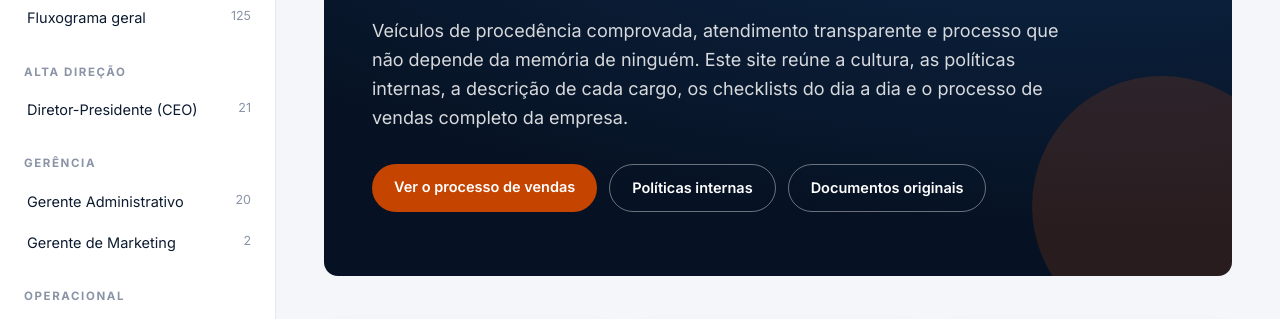
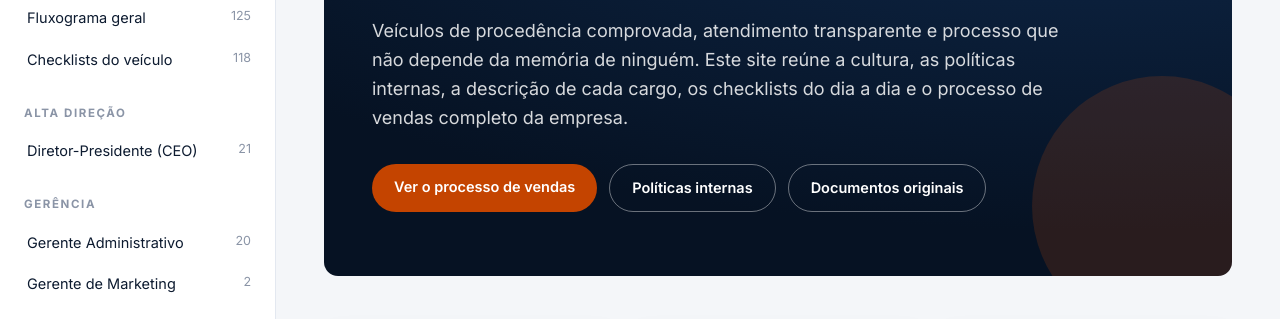
Before and after one commit to jsimaoneto/ccc-motorbr, a plain HTML site: page index.html in a window 1280 px wide. Shown: the part 291-610 px from the top of the page. Drawn offline with nearby package versions, Linux system fonts and the light colour scheme.

Commit message:
Pagina Checklists do veiculo, com consulta e download das folhas
Os dois checklists do sistema do fluxograma (vistoria, 78 itens; recebimento,
40 itens) agora tambem ficam aqui para consulta, com o PDF em branco para
imprimir e o exemplo preenchido. Itens em dados/checklists.json, exportados
do codigo do fluxograma para nao divergirem.

Co-Authored-By: Claude Opus 5 <noreply@anthropic.com>

```diff
--- a/css/estilo.css
+++ b/css/estilo.css
@@ -324,3 +324,8 @@ details.fase .miolo { padding: var(--e5); }
   .conteudo { max-width: none; padding: 0; }
   details.fase { break-inside: avoid; }
 }
+
+/* ------------------------------------------------- checklists do veículo */
+.lista-ck { margin: 0; padding-left: var(--e5); }
+.lista-ck li { margin-bottom: 5px; font-size: 14.5px; }
+.lista-ck li::marker { color: var(--laranja); }
--- /dev/null
+++ b/dados/checklists.json
@@ -0,0 +1,228 @@
+{
+ "vistoria": {
+  "nome": "Checklist de vistoria do veiculo de passeio",
+  "total": 78,
+  "grupos": [
+   {
+    "t": "Condições gerais",
+    "legenda": "B bom / M médio / R ruim",
+    "itens": [
+     "Limpeza externa (lavagem, vidros, rodas)",
+     "Limpeza interna (bancos, carpete, painel, odor)",
+     "Pintura e lataria (riscos, amassados, tom)",
+     "Pneus dianteiros (sulco, desgaste, calibragem)",
+     "Pneus traseiros (sulco, desgaste, calibragem)",
+     "Estepe (estado, calibragem, fixação)",
+     "Palhetas do limpador",
+     "Bateria (idade, terminais, fixação)"
+    ]
+   },
+   {
+    "t": "Luzes dianteiras",
+    "legenda": "S sim / N não / NA não se aplica",
+    "itens": [
+     "Farol baixo direito",
+     "Farol baixo esquerdo",
+     "Farol alto direito",
+     "Farol alto esquerdo",
+     "Seta dianteira direita",
+     "Seta dianteira esquerda",
+     "Neblina direita",
+     "Neblina esquerda",
+     "Luz diurna (DRL) / meia-luz"
+    ]
+   },
+   {
+    "t": "Luzes traseiras",
+    "legenda": "S sim / N não / NA não se aplica",
+    "itens": [
+     "Luz da placa",
+     "Lanterna direita",
+     "Lanterna esquerda",
+     "Luz de freio direita",
+     "Luz de freio esquerda",
+     "Brake light (terceira luz de freio)",
+     "Luz de ré direita",
+     "Luz de ré esquerda",
+     "Seta traseira direita",
+     "Seta traseira esquerda",
+     "Pisca-alerta nas quatro luzes"
+    ]
+   },
+   {
+    "t": "Segurança e itens obrigatórios",
+    "legenda": "S sim / N não / NA não se aplica",
+    "itens": [
+     "Cintos de segurança de todos os lugares (trava e recolhimento)",
+     "Buzina",
+     "Triângulo de sinalização",
+     "Macaco",
+     "Chave de roda",
+     "Extintor (quando exigido para o veículo)",
+     "Documento do veículo (CRLV) dentro do carro",
+     "Licenciamento do exercício em dia",
+     "Retrovisor interno",
+     "Retrovisor externo direito",
+     "Retrovisor externo esquerdo",
+     "Travas e fechaduras das portas e do porta-malas",
+     "Alarme e chave / controle remoto",
+     "Chave reserva",
+     "Painel sem luz de advertência acesa (injeção, ABS, airbag, freio)",
+     "Limpadores e lavador do para-brisa",
+     "Desembaçador traseiro",
+     "Vidros elétricos nas quatro portas",
+     "Cadeirinha / fixação Isofix (quando houver)"
+    ]
+   },
+   {
+    "t": "Motor e níveis",
+    "legenda": "S sim / N não / NA não se aplica",
+    "itens": [
+     "Óleo do motor (nível e aspecto)",
+     "Água do radiador / reservatório de expansão",
+     "Água do lavador do para-brisa",
+     "Óleo do freio",
+     "Fluido da direção hidráulica (quando houver)",
+     "Correias e mangueiras",
+     "Partida a frio sem ruído ou fumaça anormal",
+     "Marcha lenta estável",
+     "Sem vazamento no chão do box",
+     "Escapamento sem furo ou fumaça anormal"
+    ]
+   },
+   {
+    "t": "Direção e freios (test drive)",
+    "legenda": "S sim / N não / NA não se aplica",
+    "itens": [
+     "Acelerador com resposta normal",
+     "Embreagem / câmbio passando todas as marchas",
+     "Freio de serviço sem puxar para o lado e sem ruído",
+     "Freio de estacionamento segurando o carro",
+     "Direção alinhada e sem folga",
+     "Suspensão sem batida ou ruído",
+     "Sem trepidação em velocidade de rodovia"
+    ]
+   },
+   {
+    "t": "Interior e conforto",
+    "legenda": "S sim / N não / NA não se aplica",
+    "itens": [
+     "Ar-condicionado gelando e ventilação em todas as velocidades",
+     "Multimídia, som e alto-falantes",
+     "Câmera de ré e sensores de estacionamento",
+     "Comandos do volante e computador de bordo",
+     "Tomadas 12 V / USB e carregador",
+     "Bancos (regulagem, rebatimento, acabamentos)",
+     "Tapetes e forração do porta-malas"
+    ]
+   },
+   {
+    "t": "Documentação e pendências",
+    "legenda": "S sim / N não / NA não se aplica",
+    "itens": [
+     "Placa e chassi conferidos com o CRLV",
+     "Etiquetas dos vidros sem sinal de adulteração",
+     "IPVA do exercício quitado",
+     "Multas consultadas",
+     "Recall pendente consultado no site da montadora",
+     "Laudo cautelar no prontuário",
+     "Manual do proprietário e revisões"
+    ]
+   }
+  ]
+ },
+ "recebimento": {
+  "nome": "Checklist de recebimento do veiculo",
+  "total": 40,
+  "grupos": [
+   {
+    "t": "Lataria e pintura",
+    "legenda": "C conforme / R precisa de reparo / NA nao se aplica",
+    "itens": [
+     "Para-choque dianteiro e traseiro: trincas, folgas, pintura",
+     "Capô, teto e tampa traseira: amassados, desalinhamento",
+     "Portas e laterais: amassados, riscos, diferença de tom de pintura",
+     "Frisos, emblemas e grade",
+     "Sinais de repintura, massa ou desalinhamento de porta (indício de batida)",
+     "Assoalho e estrutura por baixo: ferrugem, amassados, reparo"
+    ]
+   },
+   {
+    "t": "Vidros, faróis e retrovisores",
+    "legenda": "C conforme / R precisa de reparo / NA nao se aplica",
+    "itens": [
+     "Para-brisa e vidros: trincas, lascas, riscos profundos",
+     "Vidros elétricos subindo e descendo nas quatro portas",
+     "Faróis, lanternas, setas, luz de freio e ré funcionando",
+     "Faróis embaçados ou amarelados",
+     "Retrovisores: regulagem elétrica, rebatimento, carcaça"
+    ]
+   },
+   {
+    "t": "Pneus, rodas e freios",
+    "legenda": "C conforme / R precisa de reparo / NA nao se aplica",
+    "itens": [
+     "Profundidade do sulco dos quatro pneus (mínimo 1,6 mm) e marca/medida iguais",
+     "Pneus com bolha, corte, desgaste irregular ou mais de 5 anos de fabricação",
+     "Rodas: empenadas, raspadas, calotas",
+     "Estepe, chave de roda, triângulo e macaco",
+     "Pastilhas, discos e freio de estacionamento"
+    ]
+   },
+   {
+    "t": "Interior",
+    "legenda": "C conforme / R precisa de reparo / NA nao se aplica",
+    "itens": [
+     "Bancos e forração: rasgos, manchas, queimaduras",
+     "Cheiro de mofo, cigarro ou umidade (sinal de infiltração ou enchente)",
+     "Carpete e porta-malas: umidade, ferrugem, marca de água",
+     "Painéis das portas, teto e acabamentos soltos",
+     "Tapetes, manual do proprietário e chave reserva"
+    ]
+   },
+   {
+    "t": "Painel e eletrônica",
+    "legenda": "C conforme / R precisa de reparo / NA nao se aplica",
+    "itens": [
+     "Luzes de advertência no painel depois de ligar (injeção, ABS, airbag, freio)",
+     "Ar-condicionado gelando e ventilação em todas as velocidades",
+     "Multimídia, som, câmera de ré e sensores",
+     "Travas, alarme, chaves e comandos do volante",
+     "Quilometragem registrada e combustível no tanque"
+    ]
+   },
+   {
+    "t": "Mecânica e test drive",
+    "legenda": "C conforme / R precisa de reparo / NA nao se aplica",
+    "itens": [
+     "Partida a frio: ruído, fumaça, marcha lenta",
+     "Níveis e vazamentos: óleo do motor, água, freio, direção, câmbio",
+     "Correias, mangueiras, bateria e terminais",
+     "Test drive: câmbio passando as marchas, embreagem, trepidação",
+     "Test drive: direção alinhada, suspensão sem ruído, freio sem puxar para o lado",
+     "Escapamento e emissão aparente de fumaça"
+    ]
+   },
+   {
+    "t": "Leitura de falhas (scanner)",
+    "legenda": "C conforme / R precisa de reparo / NA nao se aplica",
+    "itens": [
+     "Scanner conectado e relatório de falhas tirado",
+     "Falhas ativas anotadas e orçadas",
+     "Falhas apagadas só depois do registro no prontuário",
+     "Recall pendente consultado no site da montadora"
+    ]
+   },
+   {
+    "t": "Documentação na chegada",
+    "legenda": "C conforme / R precisa de reparo / NA nao se aplica",
+    "itens": [
+     "CRLV / CRV em mãos e conferido com a placa e o chassi",
+     "Chassi e etiquetas dos vidros sem sinal de adulteração",
+     "IPVA, licenciamento e multas conferidos",
+     "Laudo cautelar solicitado"
+    ]
+   }
+  ]
+ }
+}
--- a/js/app.js
+++ b/js/app.js
@@ -13,9 +13,9 @@ const NIVEIS = ['Alta Direção', 'Gerência', 'Operacional', 'Suporte Administr
 
 /* ------------------------------------------------------------------ carga */
 async function carregar() {
-  const nomes = ['manual', 'cargos', 'processo', 'treinamentos', 'documentos', 'downloads'];
+  const nomes = ['manual', 'cargos', 'processo', 'treinamentos', 'documentos', 'downloads', 'checklists'];
   const partes = await Promise.all(
-    nomes.map(n => fetch(`dados/${n}.json?v=5`).then(r => {
+    nomes.map(n => fetch(`dados/${n}.json?v=6`).then(r => {
       if (!r.ok) throw new Error(`${n}.json: ${r.status}`);
       return r.json();
     }))
@@ -34,7 +34,9 @@ function montarMenu() {
     <a href="#/cultura" data-rota="cultura">Cultura e valores</a>
     <a href="#/politicas" data-rota="politicas">Políticas internas<span class="conta">${D.manual.politicas.length}</span></a>
     <div class="secao">Processo de vendas</div>
-    <a href="#/processo" data-rota="processo">Fluxograma geral<span class="conta">${D.processo.total}</span></a>`;
+    <a href="#/processo" data-rota="processo">Fluxograma geral<span class="conta">${D.processo.total}</span></a>
+    <a href="#/checklists" data-rota="checklists">Checklists do veículo<span class="conta">${
+      D.checklists.vistoria.total + D.checklists.recebimento.total}</span></a>`;
 
   NIVEIS.forEach(nivel => {
     const lista = porNivel[nivel] || [];
@@ -555,6 +557,61 @@ function paginaDocumentos() {
   </section>`;
 }
 
+/* ------------------------------------------------------- checklists do veiculo */
+const ARQ_CK = {
+  vistoria: { branco: 'arquivos/Checklist-Vistoria-MotorBR-branco.pdf',
+              exemplo: 'arquivos/Checklist-Vistoria-MotorBR-exemplo.pdf',
+              quando: 'Conferencia de rotina antes de test drive, translado, entrega ao cliente e devolucao.' },
+  recebimento: { branco: 'arquivos/Checklist-Recebimento-MotorBR-branco.pdf', exemplo: '',
+                 quando: 'Avaliacao tecnica na chegada do carro, antes de entrar no estoque.' },
+};
+
+function paginaChecklists() {
+  const ck = D.checklists;
+  const total = ck.vistoria.total + ck.recebimento.total;
+  const bloco = (id) => {
+    const c = ck[id]; const a = ARQ_CK[id];
+    return `
+    <section class="bloco" id="ck-${id}">
+      <h2>${esc(c.nome)}</h2>
+      <hr class="filete">
+      <p class="abertura">${esc(a.quando)} ${c.total} itens em ${c.grupos.length} grupos.</p>
+      <p style="margin-top:var(--e4)">
+        <a class="atalho" href="${a.branco}" download>Baixar folha em branco (PDF)</a>
+        ${a.exemplo ? `<a class="atalho" href="${a.exemplo}" target="_blank" rel="noopener">Ver exemplo preenchido ↗</a>` : ''}
+      </p>
+      ${c.grupos.map((g, i) => `
+        <details class="fase">
+          <summary>
+            <span class="numero">${i + 1}</span>
+            <span class="titulo-fase">${esc(g.t)}
+              <small>${g.itens.length} itens · ${esc(g.legenda)}</small>
+            </span>
+          </summary>
+          <div class="miolo">
+            <ul class="lista-ck">${g.itens.map((it) => `<li>${esc(it)}</li>`).join('')}</ul>
+          </div>
+        </details>`).join('')}
+    </section>`;
+  };
+  return `
+  <p class="trilha"><a href="#/inicio">Início</a> › Checklists do veículo</p>
+  <p class="rotulo">Conferência do veículo</p>
+  <h1>Checklists do veículo</h1>
+  <hr class="filete">
+  <p class="abertura">Os dois modelos de conferência usados na loja, ${total} itens no total.
+     Aqui você consulta os itens e baixa a folha em branco para imprimir. Para preencher e guardar
+     na ficha do carro, use o sistema do fluxograma.</p>
+
+  <div class="aviso" style="margin-top:var(--e5)">
+    <b>Qual usar:</b> <b>Recebimento</b> é a avaliação técnica de quando o carro chega para compra ·
+    <b>Vistoria</b> é a conferência de rotina do carro que já é nosso, antes de ele sair da loja.
+  </div>
+
+  ${bloco('vistoria')}
+  ${bloco('recebimento')}`;
+}
+
 function paginaTreinamentos() {
   return `
   <p class="trilha"><a href="#/inicio">Início</a> › Treinamentos</p>
@@ -629,6 +686,7 @@ function render() {
   else if (rota === 'cultura') alvo.innerHTML = paginaCultura();
   else if (rota === 'politicas') alvo.innerHTML = paginaPoliticas();
   else if (rota === 'processo') alvo.innerHTML = paginaProcesso();
+  else if (rota === 'checklists') alvo.innerHTML = paginaChecklists();
   else if (rota === 'treinamentos') alvo.innerHTML = paginaTreinamentos();
   else if (rota === 'documentos') alvo.innerHTML = paginaDocumentos();
   else if (rota === 'downloads') alvo.innerHTML = paginaDownloads();
```
Also changed, not shown: 3 other files.
